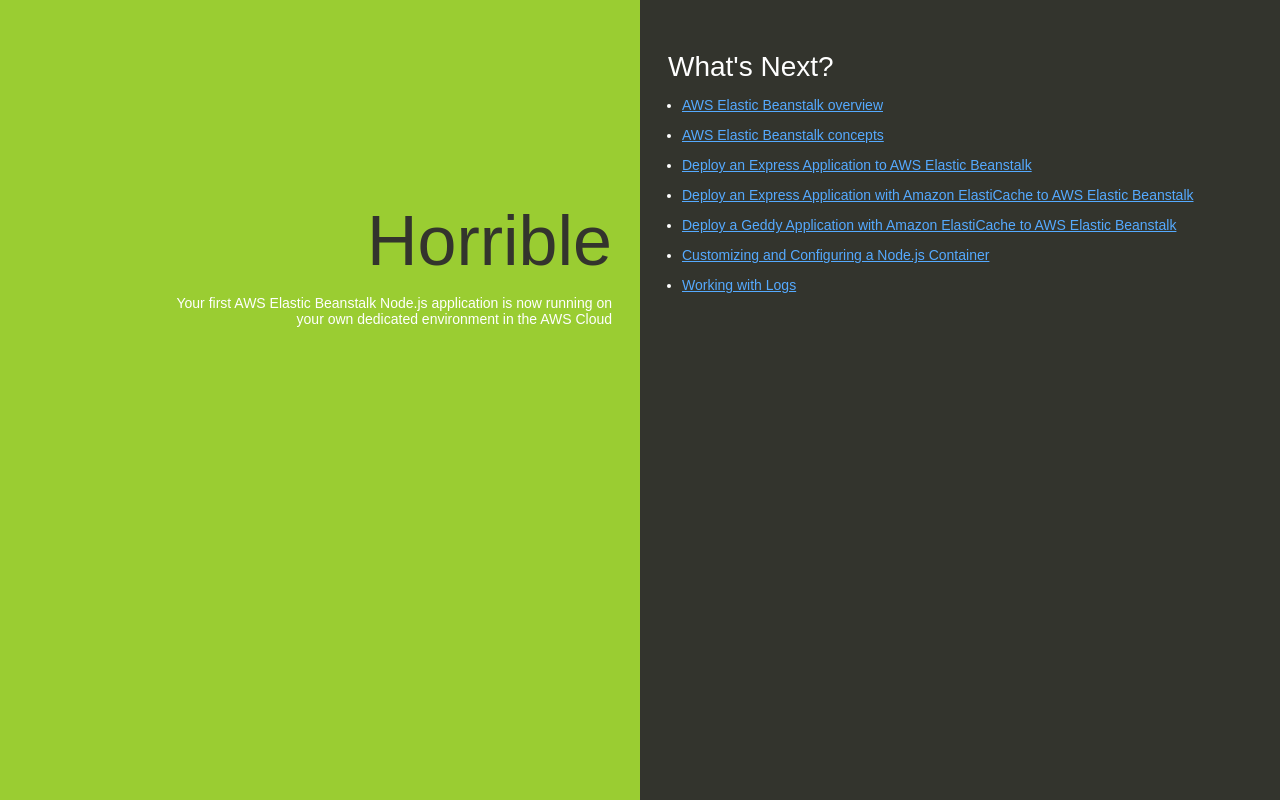
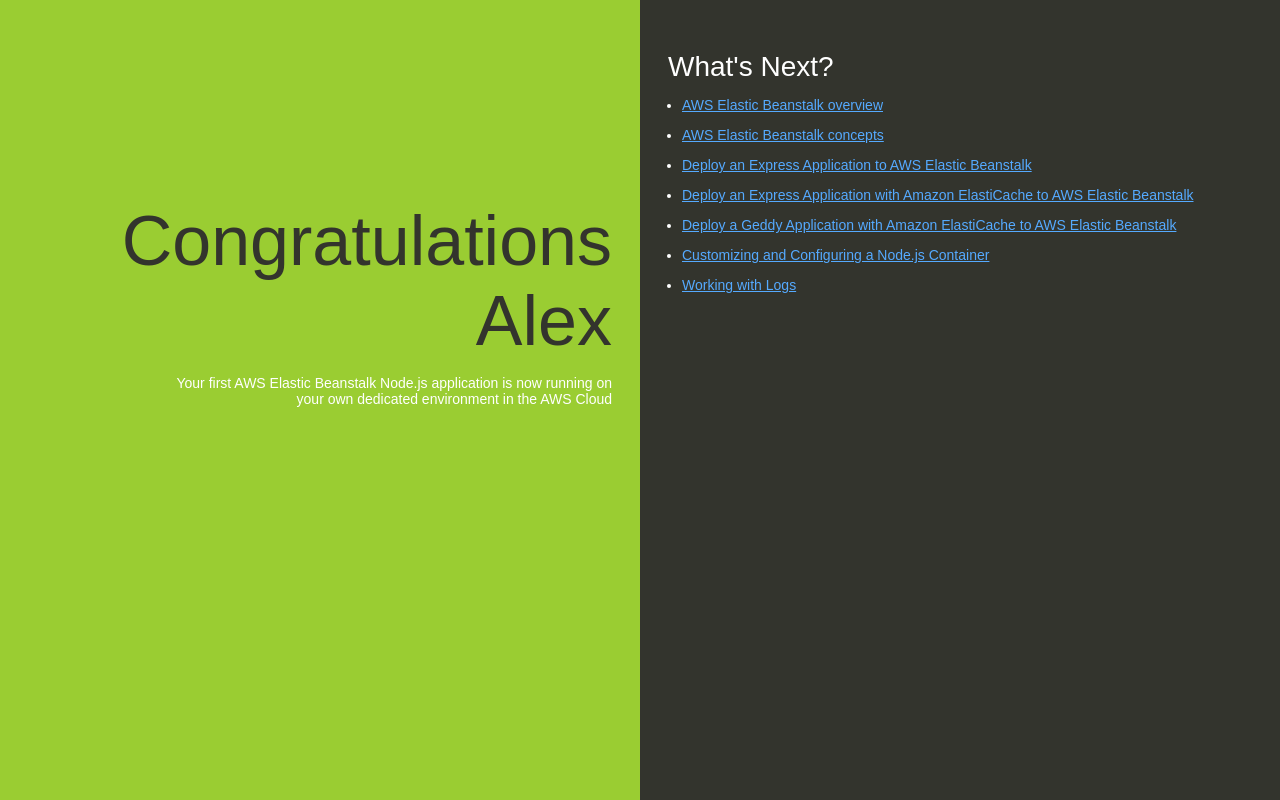
Before and after one commit to AlejandroGodinez/AWS_DevOps, a plain HTML site: page index.html in a window 1280 px wide. Drawn offline with Linux system fonts and the light colour scheme.

Commit message:
update index

```diff
--- a/index.html
+++ b/index.html
@@ -74,8 +74,7 @@
   </head>
   <body>
     <div class="textColumn">
-
-      <h1>Horrible</h1>
+      <h1>Congratulations Alex</h1>
       <p>Your first AWS Elastic Beanstalk Node.js application is now running on your own dedicated environment in the AWS Cloud</p>
     </div>
     <div class="linksColumn">
```
